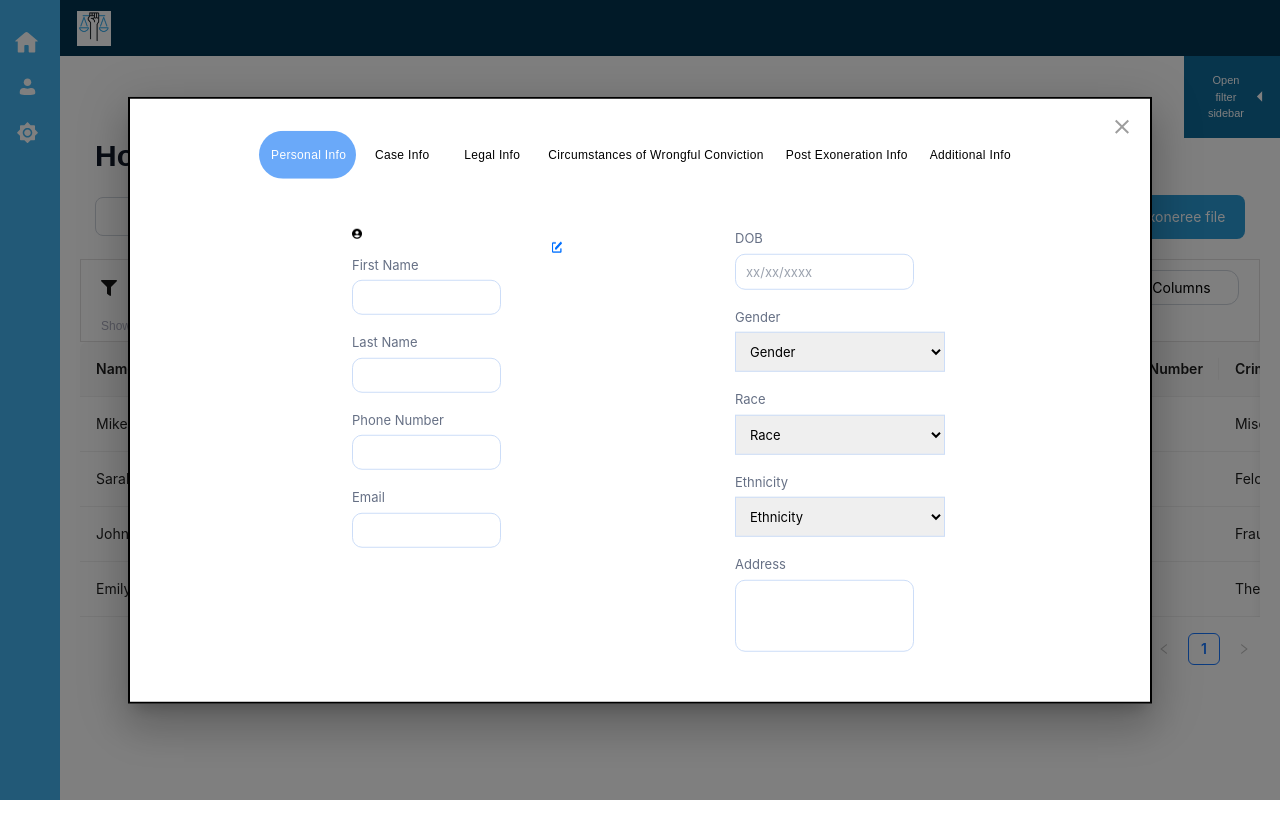
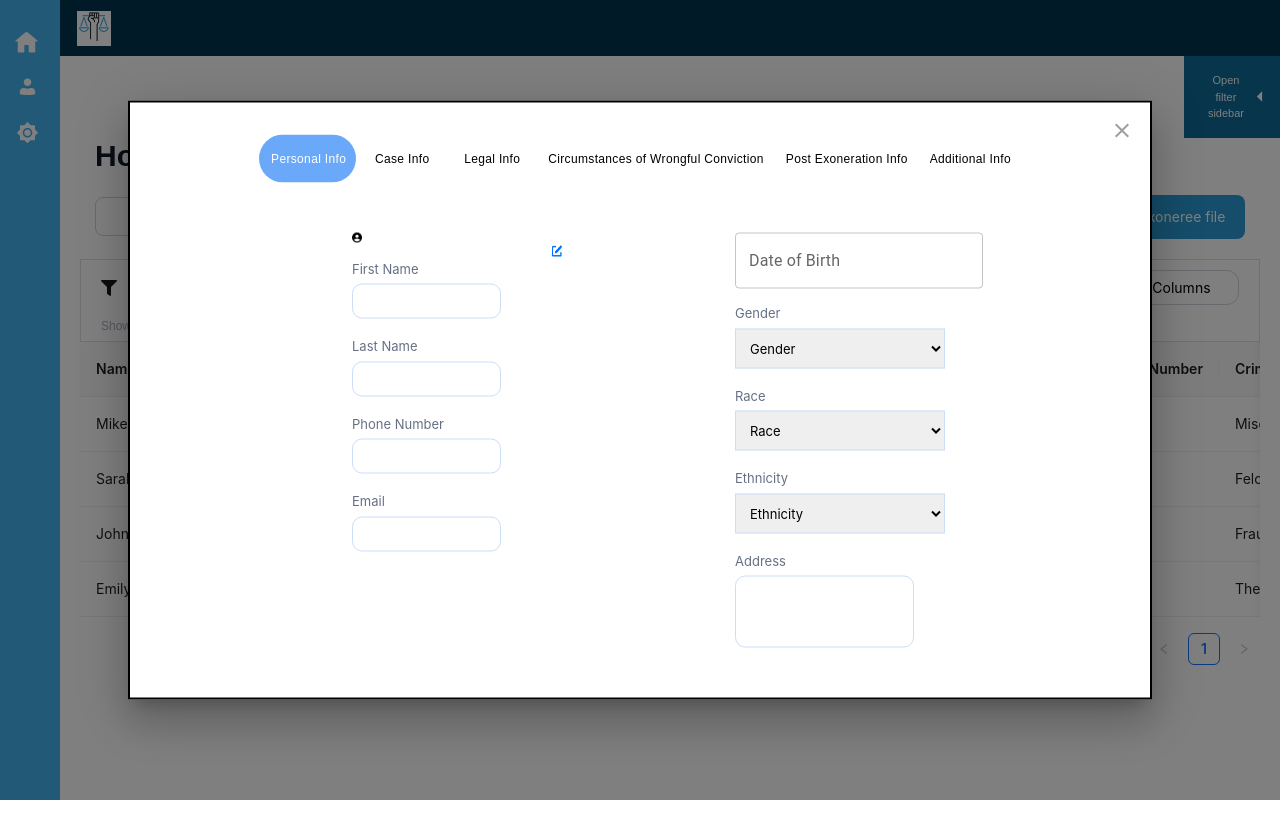
Before and after one commit to JumboCode/new-england-innocence-project, a Next.js app in the folder neip-app/: page / in a window 1280 px wide. Both pictures are taken after typing "Sample" into the empty fields and a click on the button "Add new exoneree file". Shown: the top 838 px of the page. Built offline with nearby package versions, Linux system fonts and the light colour scheme; grey boxes are pictures that could not be loaded.

Commit message:
schema-validation
Enforces that the user inputs a number in numeric fields and a date in date fields

```diff
--- a/neip-app/package.json
+++ b/neip-app/package.json
@@ -18,14 +18,17 @@
     "@emotion/styled": "^11.13.5",
     "@mui/icons-material": "^6.1.8",
     "@mui/material": "^6.1.8",
+    "@mui/x-date-pickers": "^7.27.1",
     "@neondatabase/serverless": "^0.10.4",
     "@prisma/adapter-neon": "^6.0.1",
     "@prisma/client": "^5.21.1",
     "antd": "^5.22.1",
+    "date-fns": "^2.29.3",
     "dotenv": "^16.4.7",
     "next": "^14.2.17",
     "react": "^18",
     "react-checkmark": "^2.1.1",
+    "react-datepicker": "^8.1.0",
     "react-dom": "^18",
     "react-icons": "^5.3.0",
     "react-router-dom": "^6.27.0",
--- a/neip-app/src/components/AddExonereeModal.tsx
+++ b/neip-app/src/components/AddExonereeModal.tsx
@@ -13,6 +13,7 @@ import DropdownAndTags from "../components/DropdownAndTags"
 import PersonalInfoIcon from "../img/PersonalInfoIcon.png";
 import EditIcon from "../img/EditIcon.png";
 import IconTextButton from "../components/IconTextButton";
+import CustomDatePicker from "../components/CustomDatePicker";
 
 const style = {
   position: "absolute",
@@ -106,20 +107,52 @@ const AddExonereeModal: React.FC<AddExonereeModalProps> = ({ open, handleClose }
     },
   });
 
+  const parseDate = (dateString: string): Date | null => {
+    if (!dateString) return null;
+
+    const [day, month, year] = dateString.split("/").map(Number);
+    return new Date(year, month - 1, day); // Month is 0-indexed
+  };
+
+  const formatDate = (date: Date | null) => {
+    if (!date) return "";
+    const day = String(date.getDate()).padStart(2, "0");
+    const month = String(date.getMonth() + 1).padStart(2, "0"); // Months are 0-indexed
+    const year = date.getFullYear();
+    return `${day}/${month}/${year}`;
+  };
+
+  const handleDateChange = (date: Date | null, fieldName: keyof typeof formData) => {
+    setFormData((prevData) => ({
+      ...prevData,
+      [fieldName]: date ? formatDate(date) : "", // Ensures formatted date is stored
+    }));
+  };
+
   const handleChange = (
     e: React.ChangeEvent<HTMLInputElement | HTMLSelectElement> | string,
     value?: string[]
   ) => {
     if (Array.isArray(value)) {
-      setFormData(prevData => ({
+      setFormData((prevData) => ({
         ...prevData,
-        [e as string]: value
+        [e as string]: value,
       }));
     } else if ((e as React.ChangeEvent<HTMLInputElement | HTMLSelectElement>).target) {
       const event = e as React.ChangeEvent<HTMLInputElement | HTMLSelectElement>;
-      setFormData(prevData => ({
+      const { name, value } = event.target;
+
+      if (name === "yearsInPrison" || name === "compensationAmount") {
+        // Validate numeric fields
+        if (!/^\d+(\.\d+)?$/.test(value) && value !== "") {
+          alert(`${name.replace(/([A-Z])/g, " $1")} must be a valid number.`);
+          return;
+        }
+      }
+
+      setFormData((prevData) => ({
         ...prevData,
-        [event.target.name]: event.target.value
+        [name]: value,
       }));
     }
   };
@@ -141,7 +174,7 @@ const AddExonereeModal: React.FC<AddExonereeModalProps> = ({ open, handleClose }
         caseInfo: {
           caseNumber: formData.caseNumber,
           jurisdiction: formData.jurisdiction,
-          yearsInPrison: parseInt(formData.yearsInPrison) || 0,
+          yearsInPrison: formData.yearsInPrison,
           arrestDate: formData.arrestDate,
           convictionDate: formData.convictionDate,
           freedomDate: formData.freedomDate,
@@ -198,6 +231,12 @@ const AddExonereeModal: React.FC<AddExonereeModalProps> = ({ open, handleClose }
         alert('First name and last name are required!');
         return;
       }
+
+      //if(isNaN(formattedData.caseInfo.yearsInPrison) ||
+      //isNaN(formattedData.postExonerationInfo.compensationAmount)) {
+      //  alert('Please enter a number for numerical fields!')
+      //  return;
+      //}
 
       const response = await fetch('/api/exonerees/addExoneree', {
         method: 'POST',
@@ -334,15 +373,12 @@ const AddExonereeModal: React.FC<AddExonereeModalProps> = ({ open, handleClose }
 
         const personalRightIcons = [
           <React.Fragment key="dob-entry">
-            <LabelAndEntry
-              label={"DOB"}
-              placeholder={"xx/xx/xxxx"}
-              width="48%"
-              height="36px"
-              borderRadius="10px"
-              value={formData.dob}
-              onChange={handleChange}
+            <CustomDatePicker
+              label="Date of Birth"
+              selectedDate={parseDate(formData.dob)}
+              onChange={(date) => handleDateChange(date, "dob")}
               name="dob"
+              style={{ marginBottom: "15px" }}
             />
           </React.Fragment>,
           <React.Fragment key="gender-dropdown">
@@ -464,27 +500,21 @@ const AddExonereeModal: React.FC<AddExonereeModalProps> = ({ open, handleClose }
             />
           </React.Fragment>,
           <React.Fragment key="arrest-date">
-            <LabelAndEntry
-              label={"Arrest Date"}
-              placeholder={"XX/XX/XXX"}
-              width="60%"
-              height="35px"
-              borderRadius="10px"
-              value={formData.arrestDate}
-              onChange={handleChange}
+            <CustomDatePicker
+              label="Arrest Date"
+              selectedDate={parseDate(formData.arrestDate)}
+              onChange={(date) => handleDateChange(date, "arrestDate")}
               name="arrestDate"
+              style={{ marginBottom: "15px" }}
             />
           </React.Fragment>,
           <React.Fragment key="conviction-date">
-            <LabelAndEntry
-              label={"Conviction Date"}
-              placeholder={"XX/XX/XXX"}
-              width="60%"
-              height="35px"
-              borderRadius="10px"
-              value={formData.convictionDate}
-              onChange={handleChange}
+            <CustomDatePicker
+              label="Conviction Date"
+              selectedDate={parseDate(formData.convictionDate)}
+              onChange={(date) => handleDateChange(date, "convictionDate")}
               name="convictionDate"
+              style={{ marginBottom: "15px" }}
             />
           </React.Fragment>,
         ];
@@ -492,27 +522,21 @@ const AddExonereeModal: React.FC<AddExonereeModalProps> = ({ open, handleClose }
 
         const caseRightIcons = [
           <React.Fragment key="freedom-date">
-            <LabelAndEntry
-              label={"Freedom Date"}
-              placeholder={"XX/XX/XXX"}
-              width="60%"
-              height="36px"
-              borderRadius="10px"
-              value={formData.freedomDate}
-              onChange={handleChange}
+            <CustomDatePicker
+              label="Freedom Date"
+              selectedDate={parseDate(formData.freedomDate)}
+              onChange={(date) => handleDateChange(date, "freedomDate")}
               name="freedomDate"
+              style={{ marginBottom: "15px" }}
             />
           </React.Fragment>,
           <React.Fragment key="exoneration-date">
-            <LabelAndEntry
-              label={"Exoneration Date"}
-              placeholder={"XX/XX/XXX"}
-              width="60%"
-              height="36px"
-              borderRadius="10px"
-              value={formData.exonerationDate}
-              onChange={handleChange}
+            <CustomDatePicker
+              label="Exoneration Date"
+              selectedDate={parseDate(formData.exonerationDate)}
+              onChange={(date) => handleDateChange(date, "exonerationDate")}
               name="exonerationDate"
+              style={{ marginBottom: "15px" }}
             />
           </React.Fragment>,
           <React.Fragment key="crime-type-dropdown">
@@ -795,15 +819,12 @@ const AddExonereeModal: React.FC<AddExonereeModalProps> = ({ open, handleClose }
             />
           </React.Fragment>,
           <React.Fragment key="compensation-date">
-            <LabelAndEntry
-              label={"Compensation Date"}
-              placeholder={"xx/xx/xxxx"}
-              width="60%"
-              height="36px"
-              borderRadius="10px"
-              value={formData.compensationDate}
-              onChange={handleChange}
+            <CustomDatePicker
+              label="Compensation Date"
+              selectedDate={parseDate(formData.compensationDate)}
+              onChange={(date) => handleDateChange(date, "compensationDate")}
               name="compensationDate"
+              style={{ marginBottom: "15px" }}
             />
           </React.Fragment>,
           <React.Fragment key="reentry-support">
--- /dev/null
+++ b/neip-app/src/components/CustomDatePicker.tsx
@@ -0,0 +1,51 @@
+import * as React from "react";
+import TextField from "@mui/material/TextField";
+import { DatePicker } from "@mui/x-date-pickers/DatePicker";
+import { LocalizationProvider } from "@mui/x-date-pickers/LocalizationProvider";
+import { AdapterDateFns } from "@mui/x-date-pickers/AdapterDateFns";
+
+interface CustomDatePickerProps {
+  label: string;
+  selectedDate: Date | null;
+  onChange: (date: Date | null) => void;
+  name: string;
+  style?: React.CSSProperties;
+}
+
+const CustomDatePicker: React.FC<CustomDatePickerProps> = ({ label, selectedDate, onChange, name, style }) => {
+  return (
+    <div style={style}>  {/* ✅ Apply style to this div instead of DatePicker */}
+      <LocalizationProvider dateAdapter={AdapterDateFns}>
+        <DatePicker
+          label={label}
+          value={selectedDate}
+          onChange={(newDate) => {
+            console.log(`Picked Date (${name}):`, newDate); // ✅ Debugging log
+            onChange(newDate);
+          }}
+          slots={{ textField: TextField }}
+        />
+      </LocalizationProvider>
+    </div>
+  );
+};
+
+
+//const CustomDatePicker: React.FC<CustomDatePickerProps> = ({ label, selectedDate, onChange, name, style }) => {
+//  return (
+//    <LocalizationProvider dateAdapter={AdapterDateFns}>
+//      <DatePicker
+//        label={label}
+//        value={selectedDate}
+//        onChange={(newDate) => {
+//          console.log(`Picked Date (${name}):`, newDate); // Debugging log
+//          onChange(newDate); // Calls handleDateChange
+//        }}
+//        slots={{ textField: TextField }}
+//        style={style}
+//      />
+//    </LocalizationProvider>
+//  );
+//};
+
+export default CustomDatePicker;
```
Also changed, not shown: neip-app/src/pages/index.tsx (+24 -0 lines), 1 other file (tests, documents, lock files or other folders).
